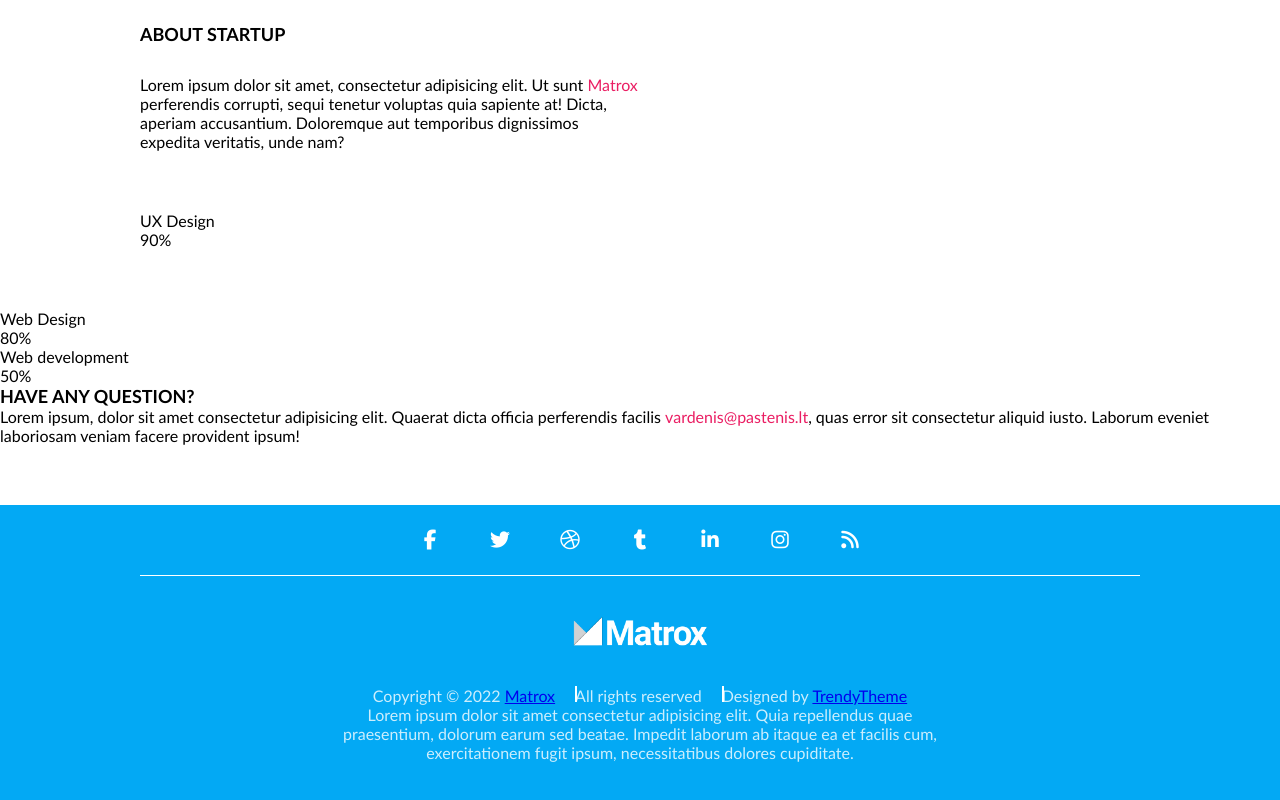
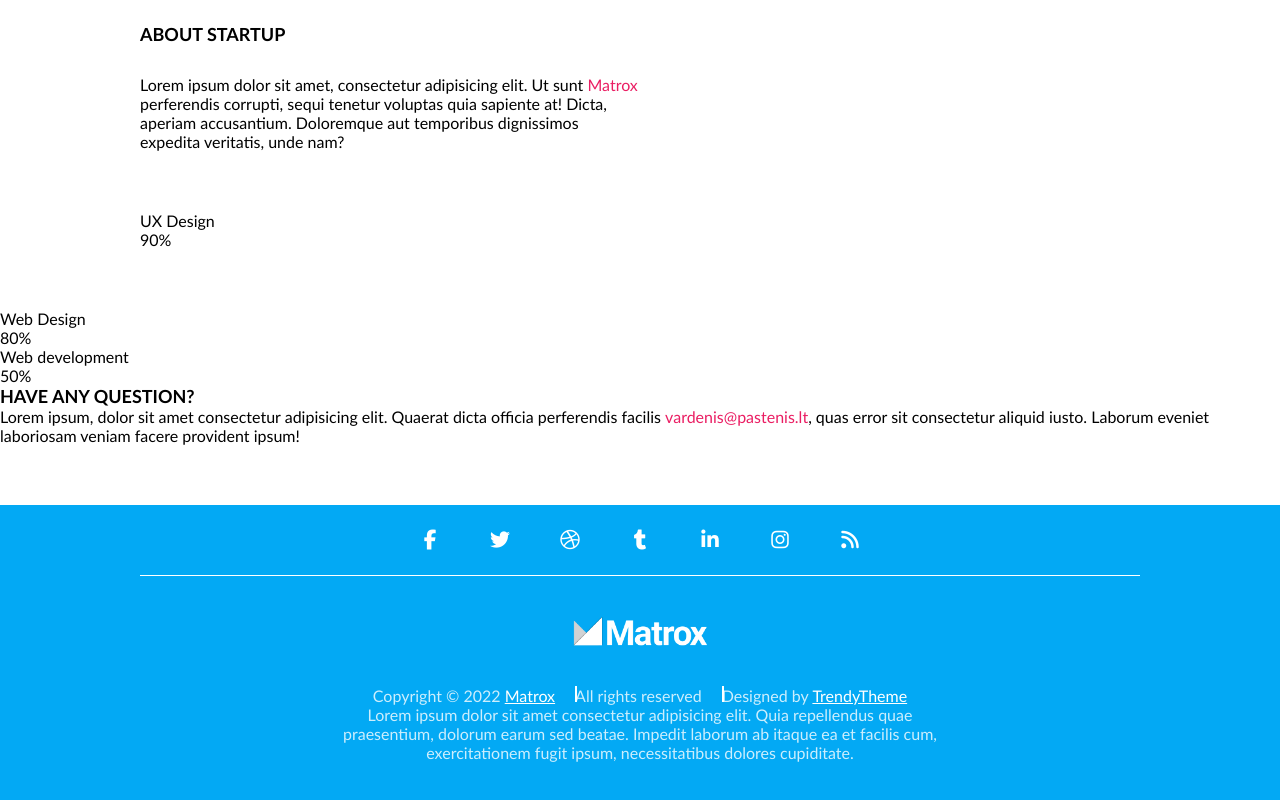
Before and after one commit to Lincikas/07-coming-soon, a website: page index.html in a window 1280 px wide. Shown: the part 500-1300 px from the top of the page. Drawn offline with Linux system fonts and the light colour scheme.

Commit message:
bloker eliminate

```diff
--- /dev/null
+++ b/css/base/color.md
@@ -0,0 +1,50 @@
+# COLORS
+
+rgb(0..255, 0..255, 0..255)
+rgba(0..255, 0..255, 0..255, 0..1)
+
+hsv(0..360, 0..100%, 0..100%)
+hsva(0..360, 0..100%, 0..100%, 0..1)
+
+## Šešioliktainis kodas
+
+Dvejetainis: [0, 1]
+Dešimtainis: [0, 1, 2, 3, 4, 5, 6, 7, 8, 9]
+Šešioliktainis: [0, 1, 2, 3, 4, 5, 6, 7, 8, 9, a, b, c, d, e, f]
+
+#ffffff -> rgb(255 = ff, 255 = ff, 255 = ff)
+
+rgb(16, 32, 5) -> rgb(10, 20, 05) -> #102005
+
+Galima supaprastinti:
+#ff9900 -> #f90
+#ffffff -> #fff
+#ee22ee -> #e2e
+
+Negalima supaprastinti:
+#ff9910 -> #ff9910
+#fffffe -> #fffffe
+#efdd99 -> #efdd99
+
+# pirmas antras trecias supaprastinus
+
+# aa bb cc -> # a b c
+
+# a5 bb cc -> negalimas
+
+#ff 99 00
+#f90
+
+#ff 99 00 88
+#f908
+
+#ff ff ff 88
+#fff8
+
+[0..1] -> [00..ff]
+
+rgba(r, g, b, alpha(0..1))
+
+rgba(16, 32, 5, 0.3)
+
+# 10 20 05 (256\*0.3)=76.8->77->#4d
--- a/css/base/layout.css
+++ b/css/base/layout.css
@@ -1,21 +1,22 @@
 .container {
     width: 100%;
-    padding-top: 60px;
-    padding-bottom: 60px;
+    padding: 60px 0;
 }
 
 .container > .row {
+    --w: 1000px;
     display: flex;
     justify-content: space-between;
     flex-wrap: wrap;
     gap: 60px 0;
-    width: 1000px;
-    margin-left: calc(50% - 500px);
+    width: var(--w);
+    margin: 0 calc((100% - var(--w)) / 2);
 }
 
 .container > .short-row {
-    width: 600px;
-    margin-left: calc(50% - 300px);
+    --w: 600px;
+    width: var(--w);
+    margin: 0 calc((100% - var(--w)) / 2);
 }
 
 .container > .row > .column {
@@ -30,15 +31,13 @@
 
 @media (max-width: 1100px) {
     .container > .row {
-        width: 800px;
-        margin-left: calc(50% - 400px);
+        --w: 800px;
     }
 }
 
 @media (max-width: 900px) {
     .container > .row {
-        width: 600px;
-        margin-left: calc(50% - 300px);
+        --w: 600px;
     }
 }
 
@@ -50,8 +49,7 @@
 
     .container > .row,
     .container > .short-row {
-        width: 100%;
-        margin-left: 0;
+        --w: 100%;
     }
     .container > .row > .column {
         width: 100%;
--- a/css/pages/home.css
+++ b/css/pages/home.css
@@ -90,7 +90,7 @@
     position: absolute;
     top: 1;
     left: -11;
-
+}
 .bottom a {
     color: #fff;
 }
@@ -99,4 +99,7 @@
     .main-title {
         font-size: 60px;
     }
+.bottom > .trio {
+            flex-direction: column;
+    }
 }
```
